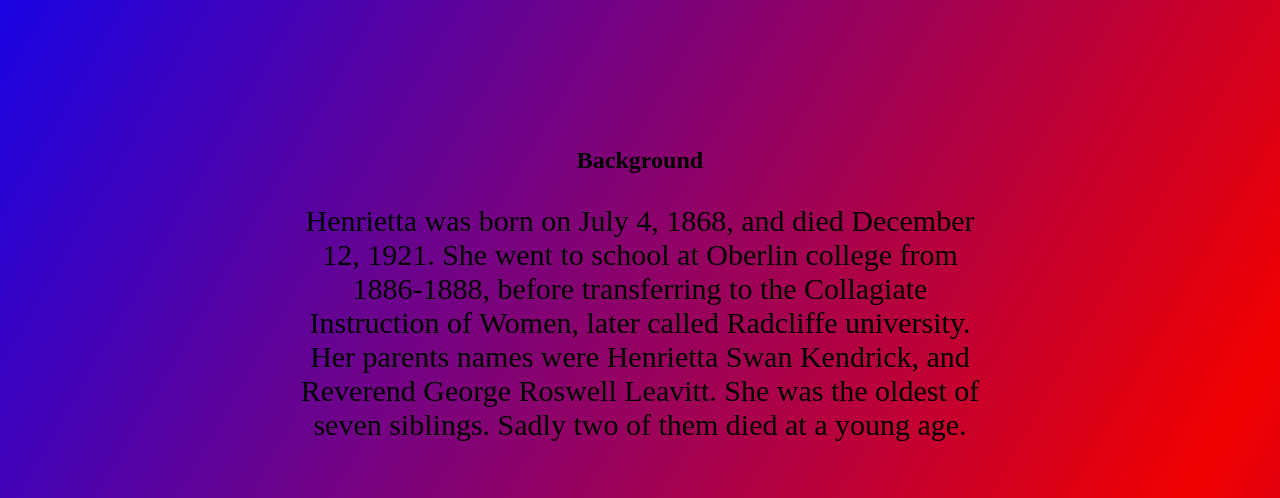
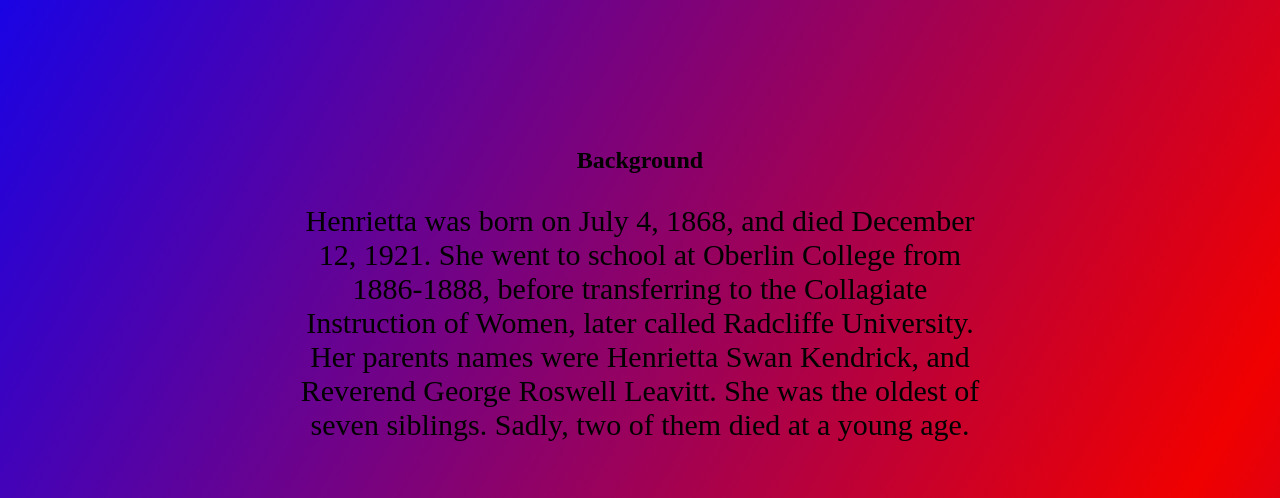
Before and after one commit to arc12corsair/School, a plain HTML site: page index.html in a window 1280 px wide. Shown: the part 302-800 px from the top of the page. Drawn offline with Linux system fonts and the light colour scheme.

Commit message:
Update index.html

```diff
--- a/index.html
+++ b/index.html
@@ -9,7 +9,7 @@
     <center>
      <h1 class="MLA">Henrietta Leavitt</h1>
      <h2>Background</h2>
-     <div class="div"><p class="p">Henrietta was born on July 4, 1868, and died December 12, 1921. She went to school at Oberlin college from 1886-1888, before transferring to the Collagiate Instruction of Women, later called Radcliffe university. Her parents names were Henrietta Swan Kendrick, and Reverend George Roswell Leavitt. She was the oldest of seven siblings. Sadly two of them died at a young age.</p></div>
+     <div class="div"><p class="p">Henrietta was born on July 4, 1868, and died December 12, 1921. She went to school at Oberlin College from 1886-1888, before transferring to the Collagiate Instruction of Women, later called Radcliffe University. Her parents names were Henrietta Swan Kendrick, and Reverend George Roswell Leavitt. She was the oldest of seven siblings. Sadly, two of them died at a young age.</p></div>
      <br>
      <a class="link1 btn" href="index2.html">Next</a>
     </center>
```
